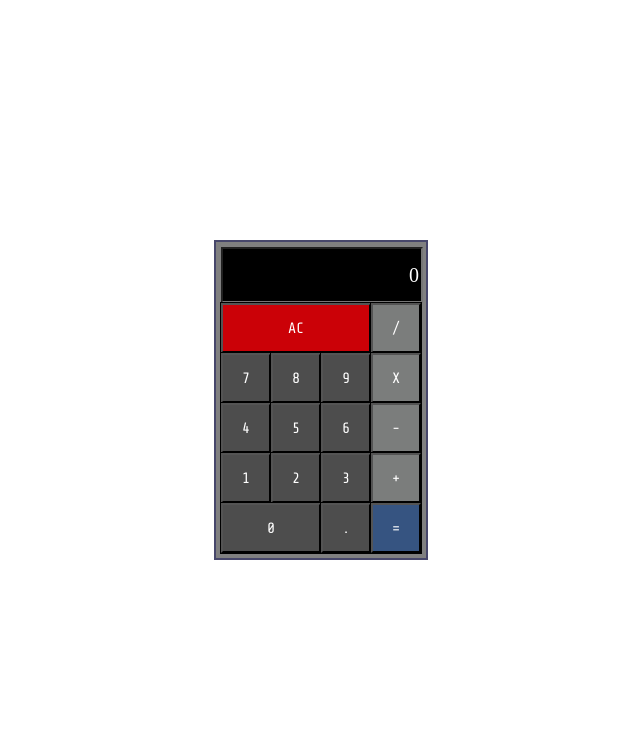
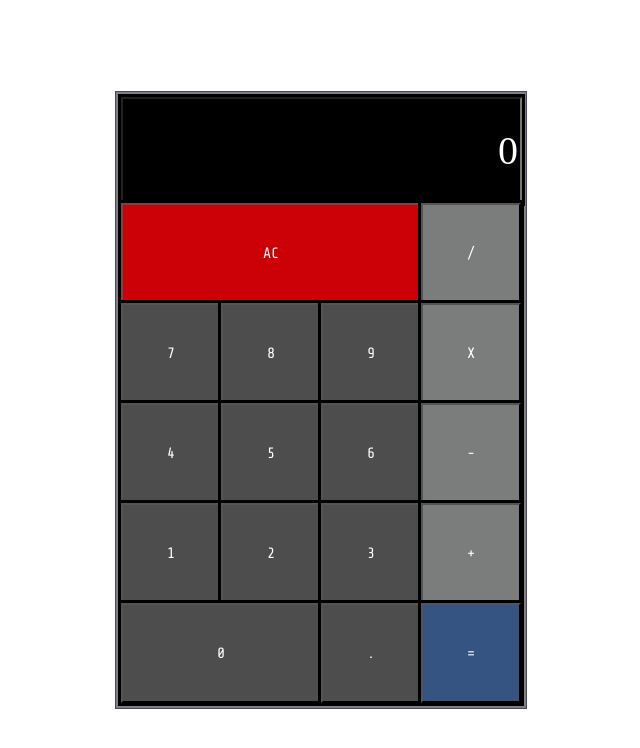
Before and after one commit to kavinshah/Calculator, a React (Create React App) app: page / in a window 1280 px wide. Shown: the top 748 px of the page, without its empty margins (319-959 px from the left). Built offline with nearby package versions, Linux system fonts and the light colour scheme; a web font is replaced by a local one.

Commit message:
adjusting sizes

```diff
--- a/src/App.css
+++ b/src/App.css
@@ -20,13 +20,13 @@ body {
 }
 
 button{
-	height: 50px;
-	width: 50px;
+	height: 100px;
+	width: 100px;
 	background-color: black;
 	color: white;
 	background: #4d4d4d;
 	font-family: Share Tech Mono, monospace;
-	outline: 1px solid black;
+	outline: 3px solid black;
 	font-size: 15px;
 	&:hover {
     color: black;
@@ -36,21 +36,22 @@ button{
 }
 
 input{
-	height:50px;
-	width:194px;
+	height:100px;
+	width:393px;
 	background-color:black;
 	color:white;
 	text-align:right;
+	outline: 3px solid black;
 }
 
 .wideButton{
-	height: 50px;
-	width: 100px;
+	height: 100px;
+	width: 200px;
 }
 
 .extraWideButton{
-	height: 50px;
-	width: 150px;
+	height: 100px;
+	width: 300px;
 }
 
 .operatorStyle{
@@ -58,16 +59,16 @@ input{
 }
 
 .calculator {
-	border: 2px solid #47476b;
+	border: 1px solid #47476b;
 	padding: 5px;
 	background: grey;
-	width: 200px;
+	width: 400px;
 	position: relative;
 }
 
 .formulaScreen {
 	font-family: digital;
-	font-size:20px;
+	font-size:40px;
 	text-align:right;
 
 }
```
